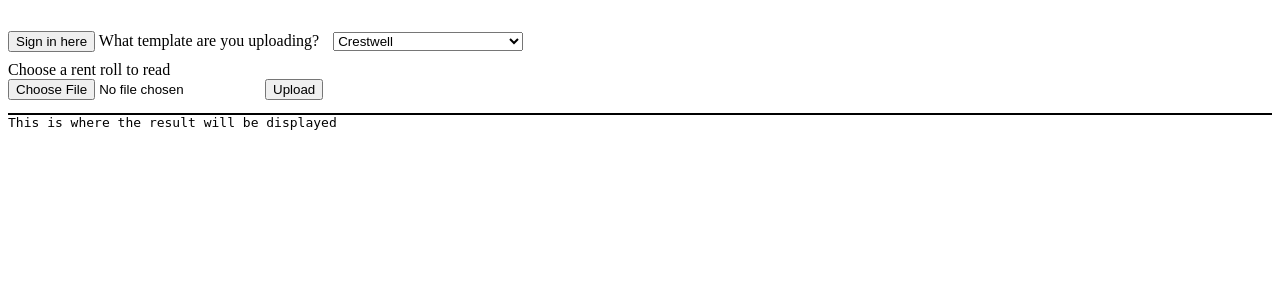
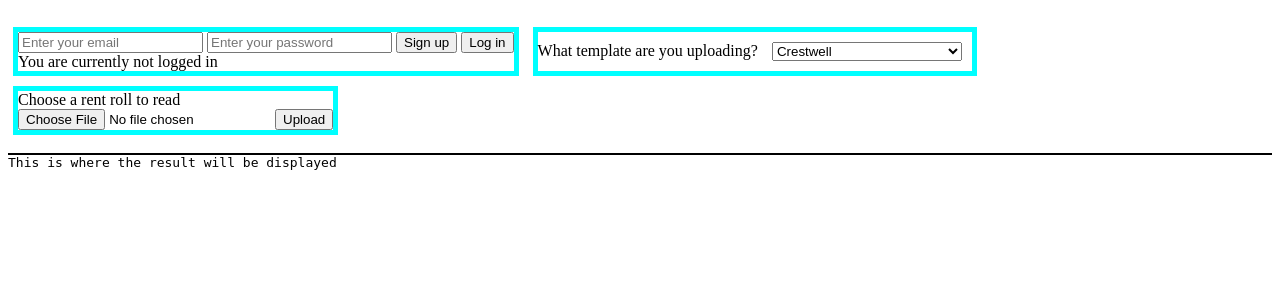
Before and after one commit to evancosmos/RentRollApp, a Flask app: page / in a window 1280 px wide. Shown: the part 58-358 px from the top of the page. Run offline with Flask 2, Linux system fonts and the light colour scheme.

Commit message:
connection front end. added basic css.

```diff
--- a/main.py
+++ b/main.py
@@ -14,7 +14,7 @@ from firebase_admin import credentials, auth
 
 import os
 
-#TODO: Optimize ODR reading, Add user accounts.
+#TODO: Optimize ODR reading, Finish SignUp/LogIn, Display listings of logged in user.
 
 UPLOAD_FOLDER = './backend/'
 ALLOWED_EXTENSIONS = {'pdf', 'png', 'jpg', 'jpeg'}
@@ -33,7 +33,7 @@ def helloworld():
 
 @app.route("/retriveListings", methods=["GET"])
 def listings():
-    #Get the listing for the current user
+    #TODO: Get the listings for the signed in User
     firebaseConnect()
     ret = FirebaseToJSON("TestItem")
     return flask.jsonify(ret)
@@ -71,6 +71,19 @@ def signup():
     except:
         return {'message': 'Error creating user'},400
 
+@app.route('/logIn', methods=['GET'])
+def logIn():
+    firebaseConnect()
+    email = request.form.get('email')
+    password = request.form.get('password')
+    if email is None or password is None:
+        return {'message': 'Error missing email or password'},400
+    try:
+        #Search firebase for user here.
+        return {'message': f'Successfully created logged in user'} ,200
+    except:
+        return {'message': 'Could not log in user'},400
+
 def firebaseConnect():
     if not firebase_admin._apps:
         credPath = os.path.dirname(os.path.abspath(__file__)) + "/firebasekeys.json"
--- a/static/Connection.js
+++ b/static/Connection.js
@@ -4,17 +4,32 @@
 
 var xhr = null;
 
-function signUpUser(){
+function logInUser(form){
+    xhr = new XMLHttpRequest();
+    xhr.onreadystatechange = sendDataCallback;
+    // asynchronous requests
+    xhr.open("GET", "logIn", false);
+
+    var userData = new FormData(form);
+
+    xhr.send(userData);
+
+    console.log(xhr.response);
+}
+
+function signUpUser(form){
     xhr = new XMLHttpRequest();
     xhr.onreadystatechange = sendDataCallback;
     // asynchronous requests
     xhr.open("POST", "signUp", true);
 
-    var userData = new FormData();
-    userData.append("email", "fakeemail@live.ca")
-    userData.append("password", "apple123")
+    var userData = new FormData(form);
+    //userData.append("email", "fakeemail@live.ca")
+    //userData.append("password", "apple123")
 
     xhr.send(userData);
+
+    console.log(xhr.response);
 }
 
 function dataCallback() {
--- a/static/basicstyling.css
+++ b/static/basicstyling.css
@@ -4,6 +4,13 @@
     border-top-width: 2px;
 }
 
+.boxDiv {
+    display: inline-block;
+    vertical-align: middle;
+    margin: 5px;
+    border: 5px solid aqua;
+}
+
 #BRT {
     margin: 10px;
 }
--- a/templates/index.html
+++ b/templates/index.html
@@ -11,8 +11,17 @@
     <script src="{{ url_for('static', filename='Connection.js') }}"></script>
 
     <body>
-        <button id="signInBtn" onclick="signUpUser()">Sign in here</button>
+        <div class="boxDiv">
+            <form onsubmit="return false;">
+                <input type="email" id="userEmail" placeholder="Enter your email">
+                <input type="password" id="userPass" placeholder="Enter your password">
+                <button id="signInBtn" onclick="signUpUser(this.form)">Sign up</button>
+                <button id="signInBtn" onclick="logInUser(this.form)">Log in</button>
+            </form>
+            <div id="loggedInStatus">You are currently not logged in</div>
+        </div>
 
+        <div class="boxDiv">
             <label for="baseRollTemplates">What template are you uploading?</label>
             <select name="baseRollTemplates" id="BRT">
                 <option>Crestwell</option>
@@ -20,12 +29,15 @@
                 <option>Affortable Housing Societies</option>
                 <option>Fir Apts</option>
             </select>
+        </div>
 
+        <div class="boxDiv">
             <div>Choose a rent roll to read</div>
             <form enctype = "multipart/form-data" onsubmit="return false;">
                 <input id="file" type="file" name="static_file" />
                 <button id="upload-button" onclick="sendData(this.form)"> Upload </button>
             </form>
+        </div>
 
         <pre id="displayRoll">This is where the result will be displayed </pre>
 
```
Lines whose indentation alone changed are shown as unchanged.
